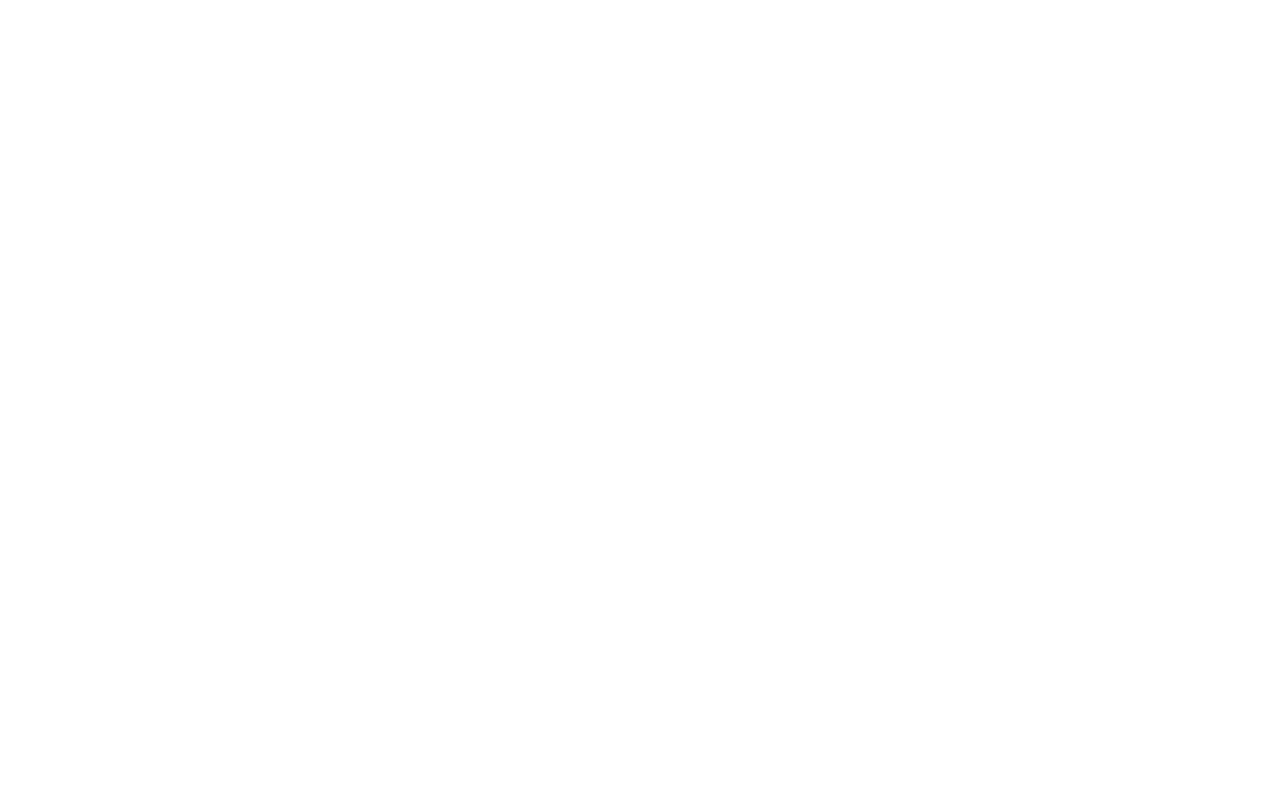
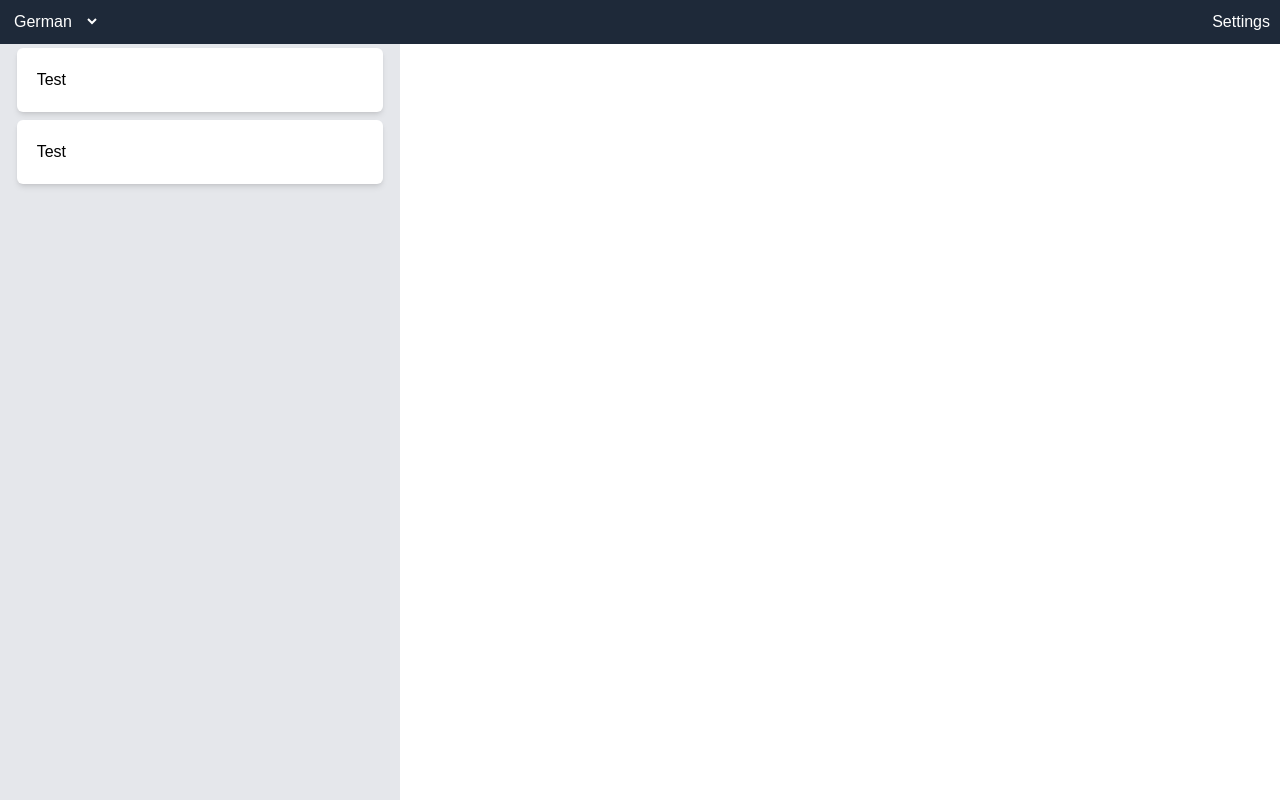
Before and after one commit to Yoreni/track-your-input, a React (Vite) app: page / in a window 1280 px wide. Built offline with nearby package versions, Linux system fonts and the light colour scheme.

Commit message:
added nav bar and card element

```diff
--- a/src/language.ts
+++ b/src/language.ts
@@ -0,0 +1,26 @@
+function lang(englishName: String, iso: String)
+{
+    return {name: englishName, iso}
+}
+
+export function getLanguage(query: String)
+{
+    const filtered = LANGUAGES.filter((element) => element.name === query || element.iso === query)
+    return filtered.length > 0 ? filtered[0] : null
+}
+
+const LANGUAGES = [
+    lang("English", "en"),
+    lang("German", "de"),
+    lang("Spanish", "es"),
+    lang("Portuguese", "pt"),
+    lang("Italian", "it"),
+    lang("French", "fr"),
+    lang("Japanese", "ja"),
+    lang("Korean", "ko"),
+    lang("Dutch", "nl"),
+    lang("Thai", "th"),
+    lang("Mandarin", "zh"),
+    lang("Russian", "ru"),
+    lang("Polish", "pl"),
+]
--- a/src/popup/App.tsx
+++ b/src/popup/App.tsx
@@ -1,12 +1,23 @@
 // import { useState } from 'react'
 import './App.css'
+import { Card } from './Card'
+import { NavBar } from './NavBar'
 
 function App() {
 
 
   return (
     <>
+      <NavBar/>
+      <div className="flex justify-start items-center flex-col min-h-svh bg-gray-200 gap-2 pt-12">
+        <Card className="">
+          <p>Test</p>
+        </Card>
 
+        <Card>
+          <p>Test</p>
+        </Card>
+      </div>
     </>
   )
 }
--- /dev/null
+++ b/src/popup/Card.tsx
@@ -0,0 +1,12 @@
+interface Props
+{
+    children?: React.ReactNode;
+    className?: String;
+}
+
+export function Card( {children, className}: Props )
+{
+    return (<div className={`bg-white rounded-md p-5 shadow-md w-11/12 ${className}`}>
+        {children}
+    </div>)
+}
--- a/src/popup/NavBar.tsx
+++ b/src/popup/NavBar.tsx
@@ -0,0 +1,18 @@
+import { getLanguage } from "../language"
+
+export function NavBar()
+{
+    const languagesLearnig = ["en", "de", "ja", "es"]
+    const selectedDefault = "de"
+    const options = languagesLearnig.map(isoCode =>
+    <option value={isoCode} selected={isoCode === selectedDefault}>{getLanguage(isoCode)?.name || "???"}</option>)
+
+    return <nav className="bg-gray-800 text-white p-2.5 flex justify-between items-center fixed top-0 left-0 w-full z-50">
+        <div className="dropdown">
+            <select id="selectedLanguage" className="dropdown-toggle">
+                {options}
+            </select>
+        </div>
+        <button className="settings-btn" id="settingsBtn">Settings</button>
+    </nav>
+}
```
